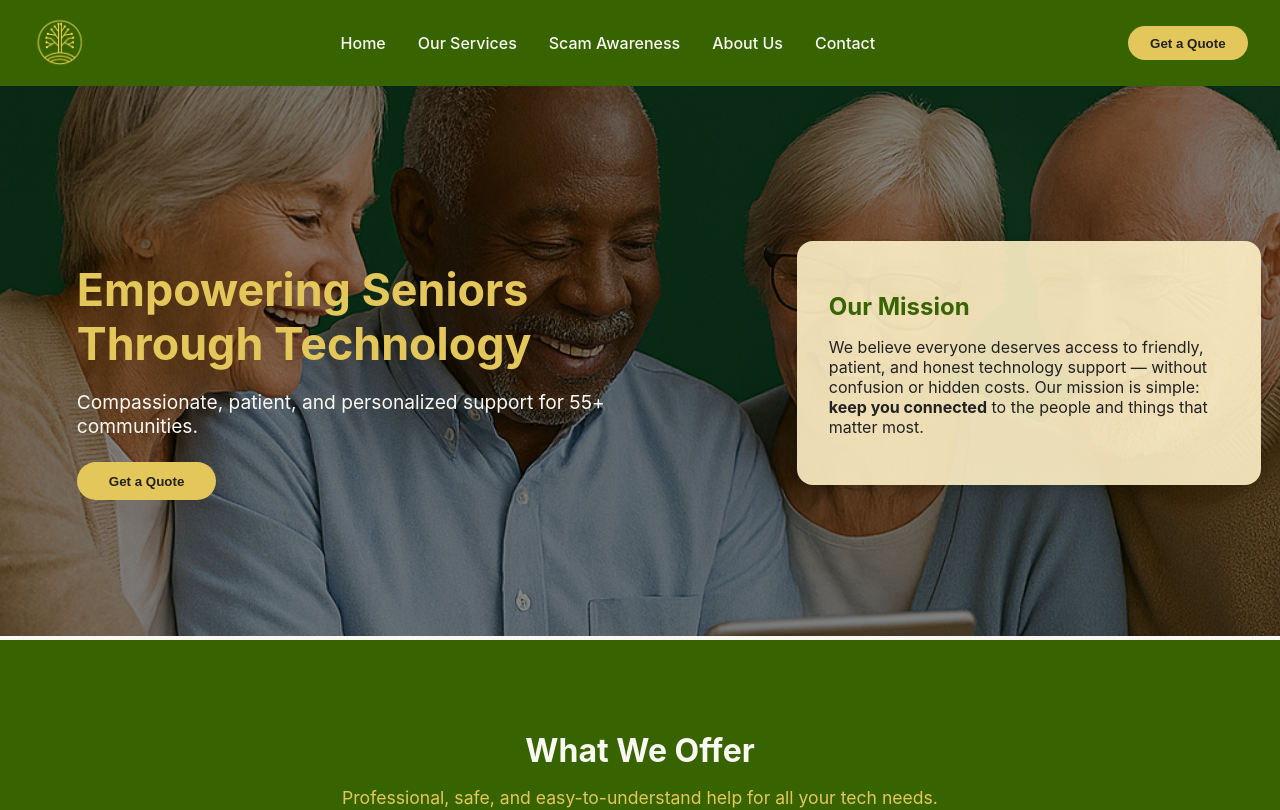
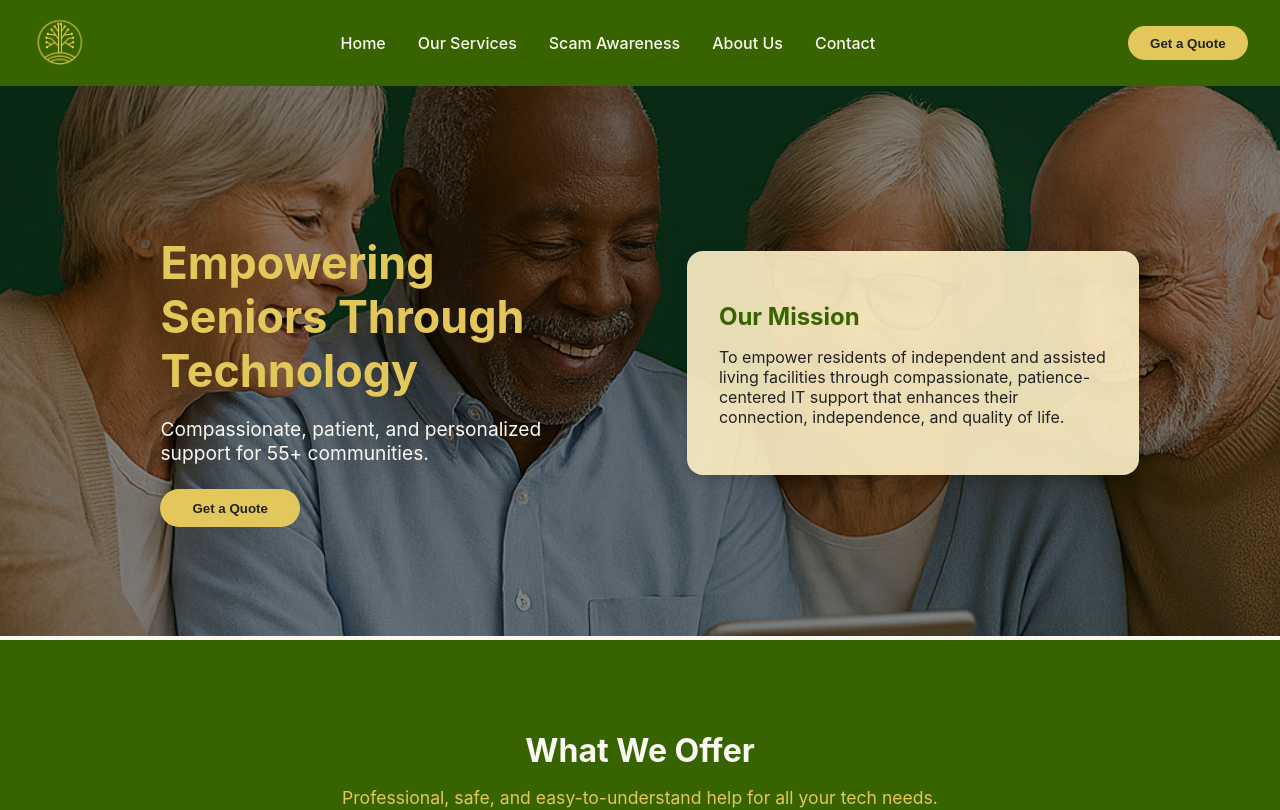
Before and after one commit to thirdagetechnology/thirdagetechnology, a React (Vite) app: page / in a window 1280 px wide. Shown: the top 810 px of the page. Built offline with nearby package versions, Linux system fonts and the light colour scheme; no server answers.

Commit message:
spacing changed and copy changed

```diff
--- a/src/pages/Home.jsx
+++ b/src/pages/Home.jsx
@@ -129,10 +129,10 @@ export default function Home() {
             <div className={styles.missionBubble}>
               <h2>Our Mission</h2>
               <p>
-                We believe everyone deserves access to friendly, patient, and
-                honest technology support — without confusion or hidden costs.
-                Our mission is simple: <strong>keep you connected</strong> to
-                the people and things that matter most.
+                To empower residents of independent and assisted living
+                facilities through compassionate, patience-centered IT support
+                that enhances their connection, independence, and quality of
+                life.
               </p>
             </div>
           </div>
--- a/src/pages/Home.module.css
+++ b/src/pages/Home.module.css
@@ -22,18 +22,26 @@
   position: absolute;
   top: 0;
   left: 0;
-  width: 100%;
+  width: 100vw;
   height: 100%;
   display: flex;
   align-items: center;
-  justify-content: space-between;
-  gap: 2rem;
-  padding: 0 6%;
+  justify-content: space-evenly; /* changed from space-between */
+  gap: 4rem; /* add spacing between left and right sides */
+  padding: 0 6% 0 10%; /* ✅ even left/right padding */
+  box-sizing: border-box; /* ensures padding doesn't overflow width */
 }
 
 .heroLeft {
-  flex: 1;
-  max-width: 45%;
+  flex: 0 1 45%;
+  max-width: 40%;
+}
+
+.heroRight {
+  flex: 0 1 45%;
+  display: flex;
+  justify-content: flex-start; /* aligns bubble closer to center */
+  padding-right: 0; /* remove old padding */
 }
 
 .heroLeft h1 {
@@ -45,14 +53,6 @@
 .heroLeft p {
   font-size: 1.2rem;
   margin-bottom: 1.5rem;
-}
-
-.heroRight {
-  flex: 1;
-  display: flex;
-  align-items: center;
-  justify-content: flex-end;
-  padding-right: 5%; /* add this line */
 }
 
 .missionBubble {
--- a/src/pages/Mission.jsx
+++ b/src/pages/Mission.jsx
@@ -74,13 +74,12 @@ export default function Mission() {
               />
             </div>
           </div>
-
         </div>
-         <img
-                src={AboutUsImg}
-                alt="Helping an elderly person with technology"
-                className={styles.aboutImageMobile}
-              />
+        <img
+          src={AboutUsImg}
+          alt="Helping an elderly person with technology"
+          className={styles.aboutImageMobile}
+        />
       </section>
 
       {/* ---------- MISSION ---------- */}
@@ -89,9 +88,9 @@ export default function Mission() {
           <div className={styles.text}>
             <h2>Our Mission</h2>
             <p>
-              To empower nursing home residents through compassionate,
-              patience-centered IT support that enhances their connection,
-              independence, and quality of life.
+              To empower residents of independent and assisted living facilities
+              through compassionate, patience-centered IT support that enhances
+              their connection, independence, and quality of life.
             </p>
 
             <p>
```
